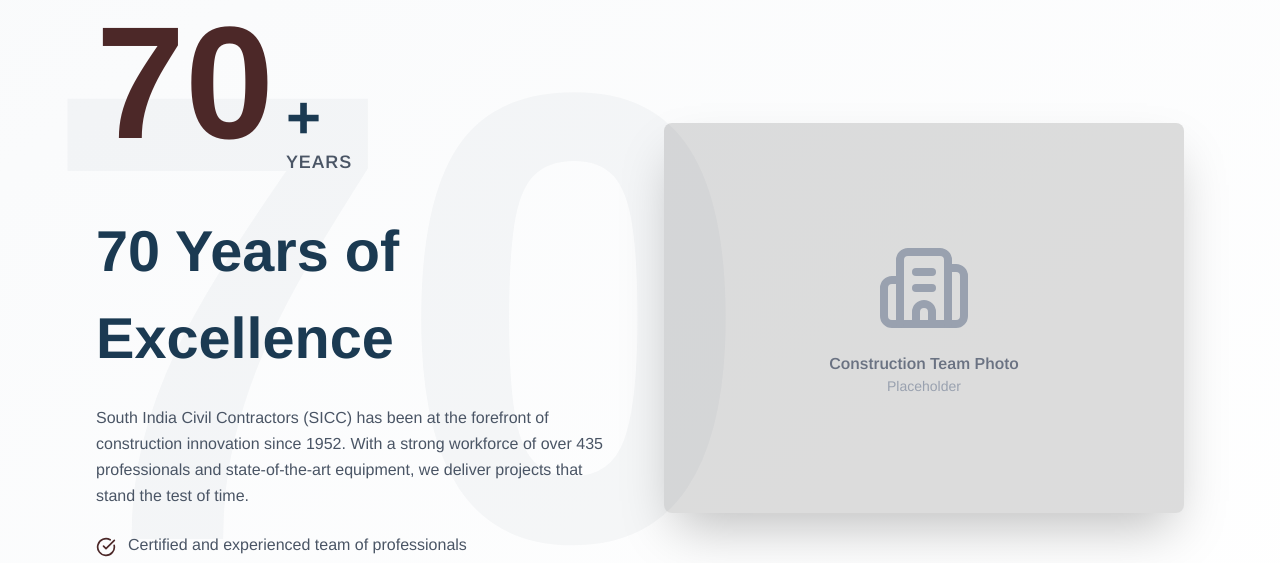
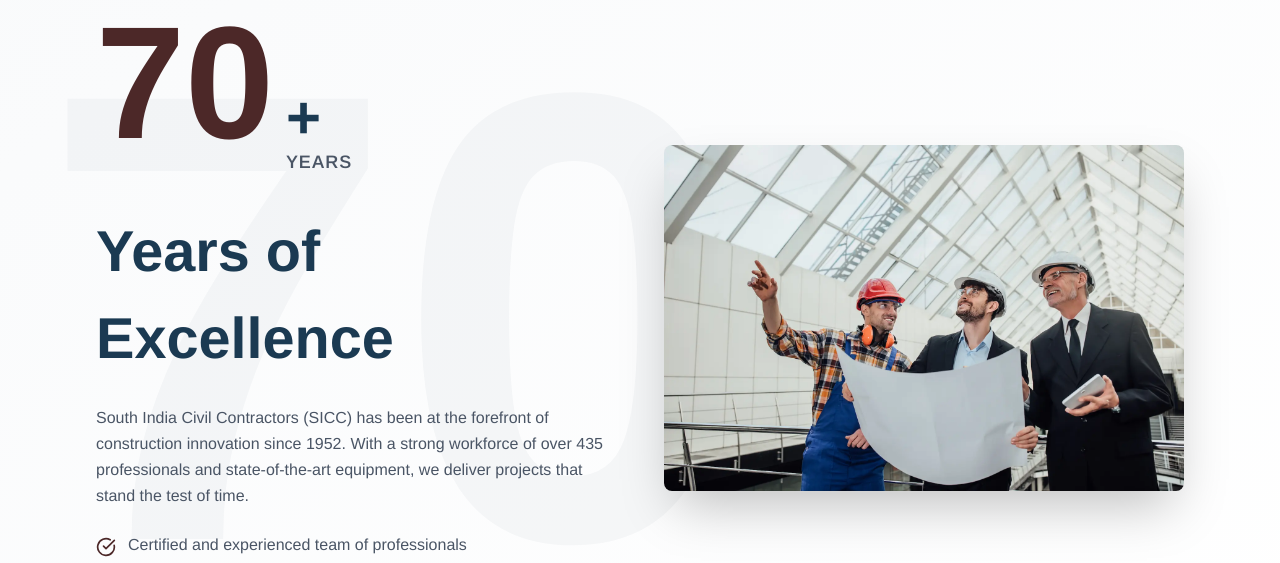
Before and after one commit to bconclub/sicc, a React (Vite) app: page / in a window 1280 px wide. Shown: the part 3720-4283 px from the top of the page. Built offline with nearby package versions, Linux system fonts and the light colour scheme.

Commit message:
Update Years of Excellence section: change heading and add Team.webp image

```diff
--- a/src/pages/Home.tsx
+++ b/src/pages/Home.tsx
@@ -552,7 +552,7 @@
               </div>
 
               <h2 className="text-[2.7rem] md:text-[3.6rem] font-heading font-black text-mystic-navy mb-6">
-                70 Years of Excellence
+                Years of Excellence
               </h2>
               <p className="text-gray-600 mb-6 leading-relaxed">
                 South India Civil Contractors (SICC) has been at the forefront of construction innovation
@@ -587,12 +587,12 @@
               viewport={{ once: true }}
               className="relative"
             >
-              <div className="rounded-lg shadow-2xl bg-accent/20 aspect-[4/3] flex items-center justify-center">
-                <div className="text-center p-8">
-                  <Building2 className="w-24 h-24 text-gray-400 mx-auto mb-4" />
-                  <p className="text-gray-500 font-semibold">Construction Team Photo</p>
-                  <p className="text-gray-400 text-sm">Placeholder</p>
-                </div>
+              <div className="rounded-lg shadow-2xl overflow-hidden">
+                <img
+                  src="/Team.webp"
+                  alt="SICC Team"
+                  className="w-full h-full object-cover"
+                />
               </div>
             </motion.div>
           </div>
```
Also changed, not shown: public/Team.webp (added).
